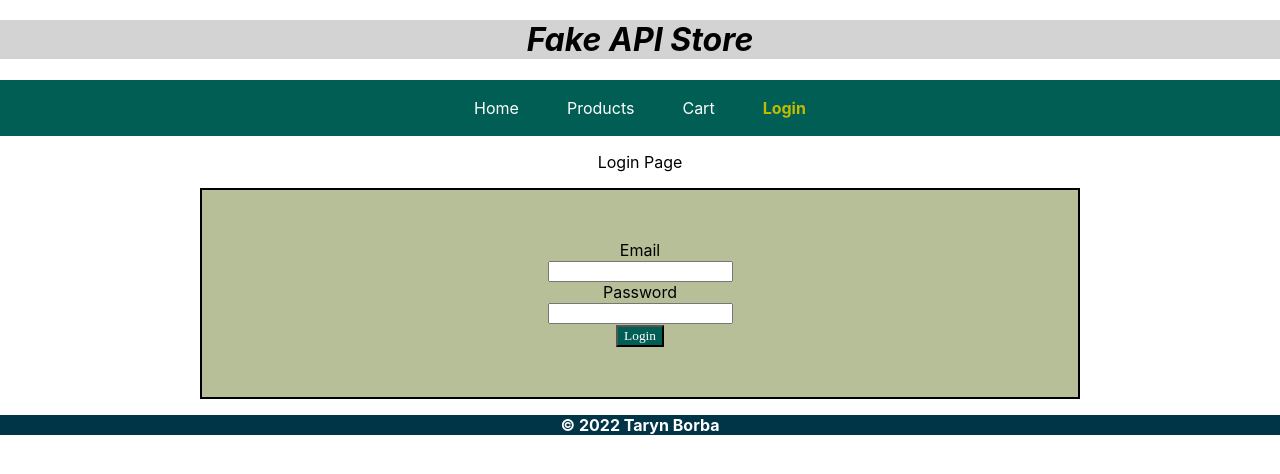
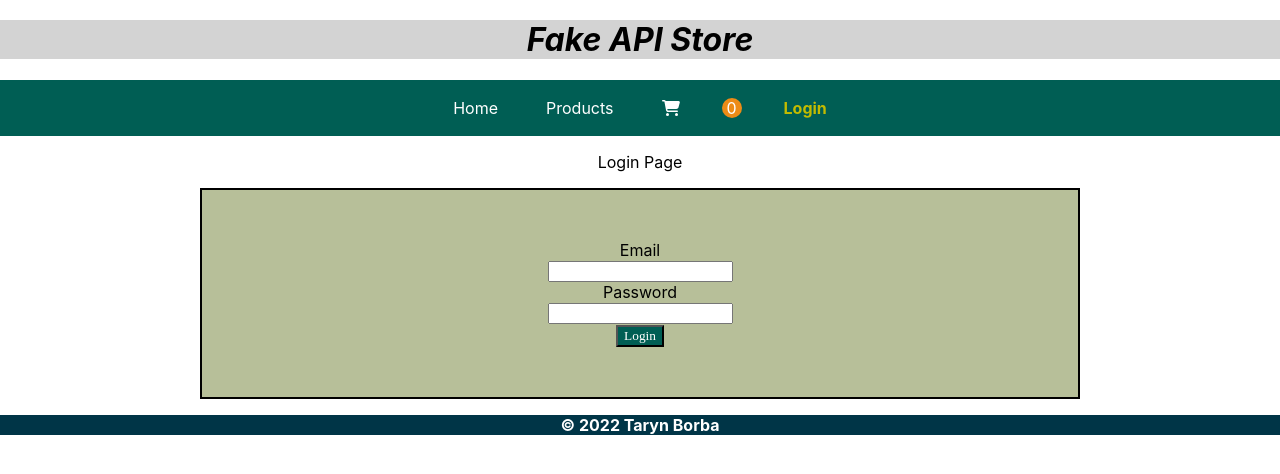
Before and after one commit to tborba1/react-final-project, a React (Create React App) app: page /login in a window 1280 px wide. Shown: the top 474 px of the page. Built offline with nearby package versions, Linux system fonts and the light colour scheme.

Commit message:
added FontAwesomeIcon for Cart, created circle to display cart.length

```diff
--- a/src/components/HeaderFooter.js
+++ b/src/components/HeaderFooter.js
@@ -1,11 +1,13 @@
-import { Title, NavBar, Footer } from "./StyledComponents";
+import { Title, NavBar, Footer, CartCircle } from "./StyledComponents";
 import { Outlet } from "react-router-dom";
 import NavLink from "./NavLink";
 import { useContext } from "react";
 import { UserContext } from "../contexts/UserContext";
+import { CartContext } from "../contexts/cart/CartContext";
 
 export default function HeaderFooter() {
   const { loggedInUser } = useContext(UserContext);
+  const { cart } = useContext(CartContext);
 
   return (
     <>
@@ -14,6 +16,7 @@ export default function HeaderFooter() {
         <NavLink route="/" label="Home" />
         <NavLink route="/products" label="Products" />
         <NavLink route="/cart" label="Cart" />
+        <CartCircle>{cart.length}</CartCircle>
         {!loggedInUser && <NavLink route="/login" label="Login" />}
       </NavBar>
       <Outlet />
--- a/src/components/NavLink.js
+++ b/src/components/NavLink.js
@@ -1,18 +1,28 @@
+import { FontAwesomeIcon } from "@fortawesome/react-fontawesome";
+import { faCartShopping } from "@fortawesome/free-solid-svg-icons";
 import { NavLink as RouterNavLink } from "react-router-dom";
 import { HeaderLink } from "./StyledComponents";
 
 export default function NavLink({ route, label }) {
-
   function styleByActiveStatus(isActive) {
     return isActive
-        ? {fontWeight: "bold", textDecoration: "none", color: "#C2BB00"}
-        : {fontWeight: "normal", textDecoration: "none", color: "white"}
+      ? { fontWeight: "bold", textDecoration: "none", color: "#C2BB00" }
+      : { fontWeight: "normal", textDecoration: "none", color: "white" };
   }
 
   return (
     <>
-        <RouterNavLink to={route} style={({ isActive} ) => styleByActiveStatus(isActive)} >
-            <HeaderLink>{label}</HeaderLink>
+      <RouterNavLink
+        to={route}
+        style={({ isActive }) => styleByActiveStatus(isActive)}
+      >
+        <HeaderLink>
+          {label === "Cart" ? (
+            <FontAwesomeIcon className="Cart" icon={faCartShopping} />
+          ) : (
+            label
+          )}
+        </HeaderLink>
       </RouterNavLink>
     </>
   );
--- a/src/components/StyledComponents.js
+++ b/src/components/StyledComponents.js
@@ -116,6 +116,17 @@ export const CartContent = styled.div`
   text-align: left;
 `;
 
+export const CartCircle = styled.div`
+  background-color: #ed8b16;
+  width: 20px;
+  height: 20px;
+  border-radius: 50%;
+  text-align: center;
+  margin: 18px;
+  color: white;
+  padding: 0;
+`;
+
 // Login Form
 
 export const FormContainer = styled.div`
```
Lines whose indentation alone changed are shown as unchanged.
